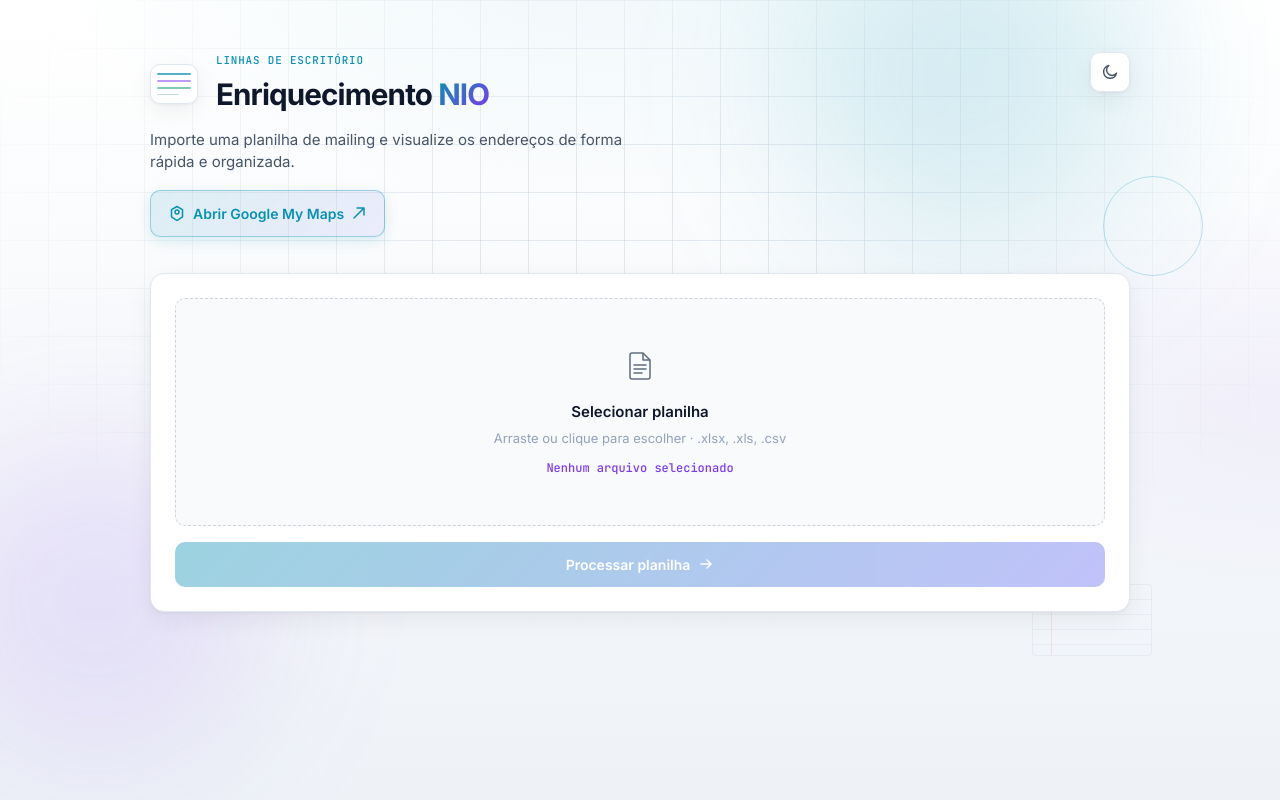
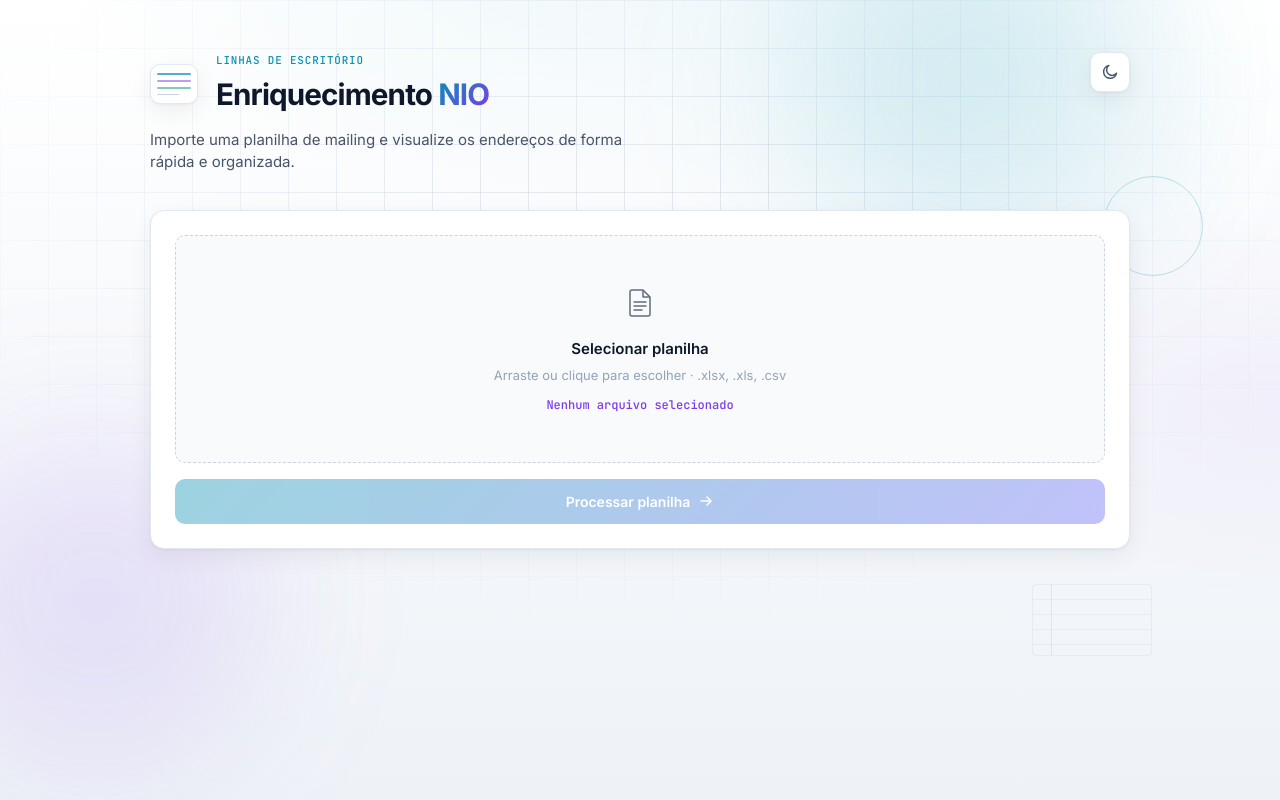
Before and after one commit to 0125mateus/mailing-enderecos, a Django app: page / in a window 1280 px wide. Run offline with Django 5.2, Linux system fonts and the light colour scheme.

Commit message:
Move botão do Google My Maps para ao lado de Próxima nos resultados.
O link só aparece após processar a planilha e deixa de ficar no cabeçalho.

Co-authored-by: Cursor <cursoragent@cursor.com>

```diff
--- a/static/css/style.css
+++ b/static/css/style.css
@@ -435,9 +435,11 @@ body {
     margin-bottom: 20px;
 }
 
-.maps-actions-header {
-    margin-top: 16px;
-    margin-bottom: 0;
+.pagination-actions {
+    display: flex;
+    flex-wrap: wrap;
+    align-items: center;
+    gap: 12px;
 }
 
 .btn-maps,
@@ -462,6 +464,8 @@ body {
     background: linear-gradient(135deg, rgba(8, 145, 178, 0.12) 0%, rgba(99, 102, 241, 0.1) 100%);
     color: var(--cyan);
     box-shadow: 0 4px 14px var(--cyan-glow);
+    padding: 8px 16px;
+    font-size: 0.8125rem;
 }
 
 .btn-maps-open:hover {
@@ -798,6 +802,7 @@ tbody tr:hover td:nth-child(2) {
     display: flex;
     justify-content: center;
     align-items: center;
+    flex-wrap: wrap;
     gap: 20px;
     margin-top: 20px;
 }
--- a/templates/index.html
+++ b/templates/index.html
@@ -55,23 +55,6 @@
                 </button>
             </div>
             <p class="header-desc">Importe uma planilha de mailing e visualize os endereços de forma rápida e organizada.</p>
-            <div class="maps-actions maps-actions-header">
-                <a
-                    href="{{ google_maps_url }}"
-                    target="_blank"
-                    rel="noopener noreferrer"
-                    class="btn-maps-open"
-                >
-                    <svg width="16" height="16" viewBox="0 0 16 16" fill="none" aria-hidden="true">
-                        <path d="M8 1.5l5.5 3.2v7.1L8 15.5 2.5 11.8V4.7L8 1.5z" stroke="currentColor" stroke-width="1.5" stroke-linejoin="round"/>
-                        <circle cx="8" cy="7" r="2" stroke="currentColor" stroke-width="1.5"/>
-                    </svg>
-                    <span>Abrir Google My Maps</span>
-                    <svg width="14" height="14" viewBox="0 0 14 14" fill="none" aria-hidden="true">
-                        <path d="M5 2h7v7M12 2 2 12" stroke="currentColor" stroke-width="1.5" stroke-linecap="round" stroke-linejoin="round"/>
-                    </svg>
-                </a>
-            </div>
         </header>
 
         <section class="upload-card">
@@ -176,7 +159,24 @@
             <div class="pagination">
                 <button type="button" id="btn-anterior" disabled>Anterior</button>
                 <span id="pagina-atual" class="mono">Página 1</span>
-                <button type="button" id="btn-proximo" disabled>Próxima</button>
+                <div class="pagination-actions">
+                    <button type="button" id="btn-proximo" disabled>Próxima</button>
+                    <a
+                        href="{{ google_maps_url }}"
+                        target="_blank"
+                        rel="noopener noreferrer"
+                        class="btn-maps-open"
+                    >
+                        <svg width="16" height="16" viewBox="0 0 16 16" fill="none" aria-hidden="true">
+                            <path d="M8 1.5l5.5 3.2v7.1L8 15.5 2.5 11.8V4.7L8 1.5z" stroke="currentColor" stroke-width="1.5" stroke-linejoin="round"/>
+                            <circle cx="8" cy="7" r="2" stroke="currentColor" stroke-width="1.5"/>
+                        </svg>
+                        <span>Abrir Google My Maps</span>
+                        <svg width="14" height="14" viewBox="0 0 14 14" fill="none" aria-hidden="true">
+                            <path d="M5 2h7v7M12 2 2 12" stroke="currentColor" stroke-width="1.5" stroke-linecap="round" stroke-linejoin="round"/>
+                        </svg>
+                    </a>
+                </div>
             </div>
         </section>
     </main>
```
